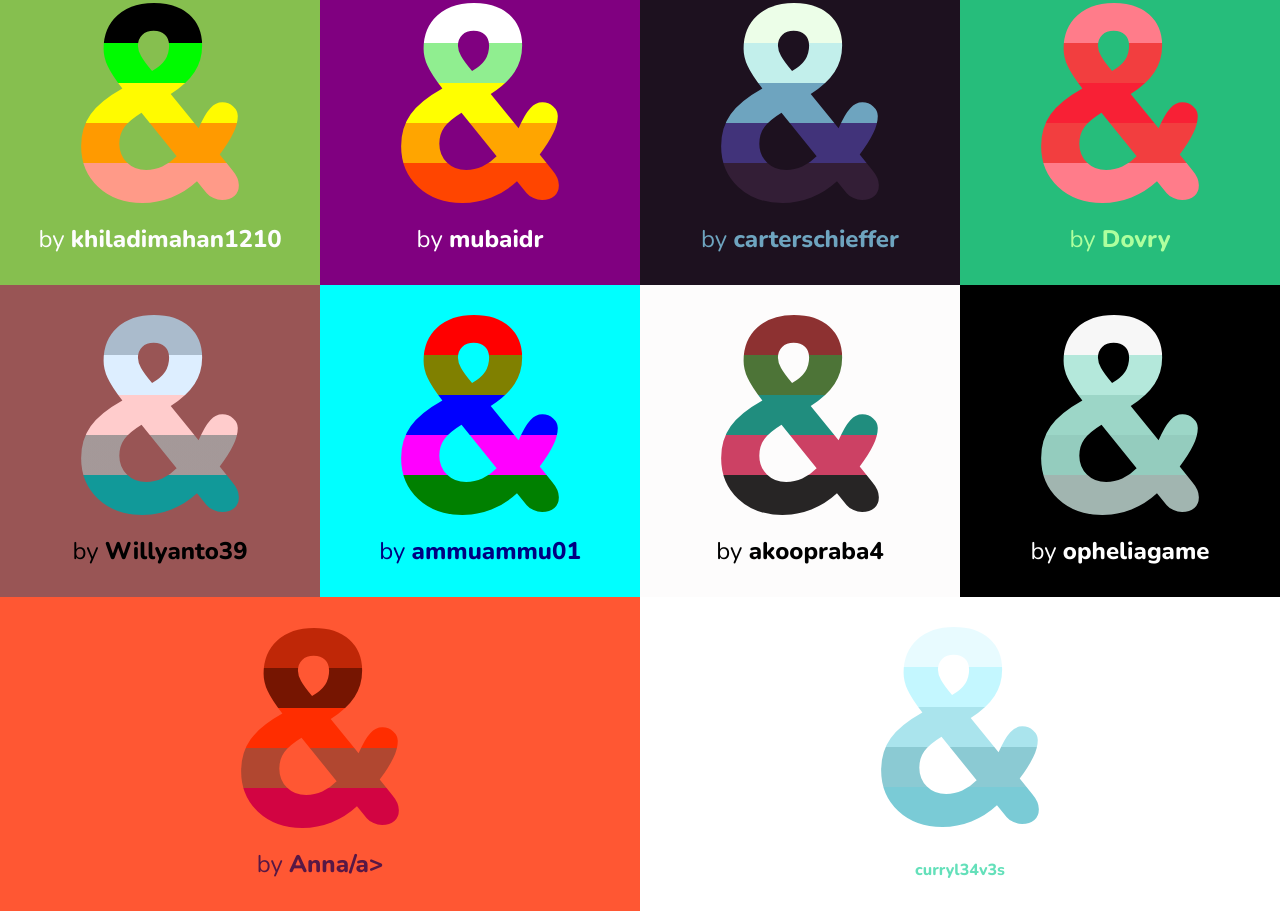
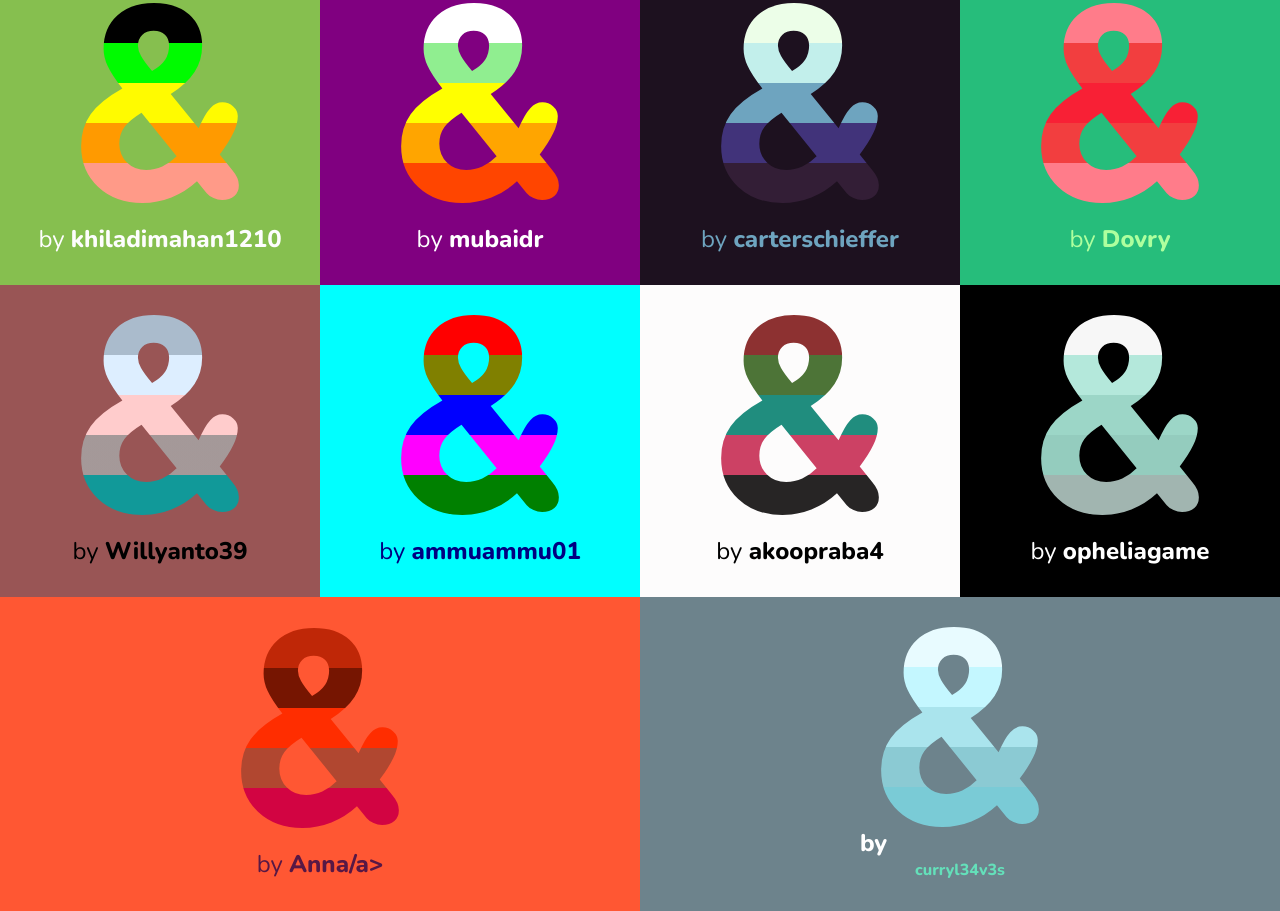
Before and after one commit to stephymiehle/hacktoberfest2018-coloring-together, a plain HTML site: page index.html in a window 1280 px wide. Shown: the part 1265-2176 px from the top of the page. Drawn offline with nearby package versions, Linux system fonts and the light colour scheme.

Commit message:
Update index.html

```diff
--- a/index.html
+++ b/index.html
@@ -365,7 +365,7 @@
     --color3:#aae4ed;
     --color4: #8bcad3;
     --color5: #7acbd6;
-    --background: #F486266;
+    --background: #6d838c;
     --text: #ffffff;
   ">
   <div class="ampersand"></div>
```
